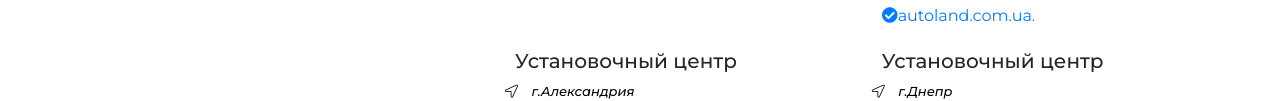
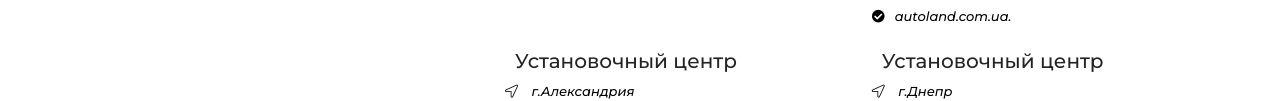
Before and after one commit to Dromich/Trade-films, a plain HTML site: page partners.html in a window 1280 px wide. Shown: the part 2303-2404 px from the top of the page. Drawn offline with Linux system fonts and the light colour scheme; no server answers.

Commit message:
Оновлена сторінка партнеи фінал

```diff
--- a/partners.html
+++ b/partners.html
@@ -474,7 +474,7 @@
 							&nbsp &nbsp ул. Винниченко, 5</p>
 						<a href="+38067289-34-91" class="p-partners"> <i class="fal fa-phone"></i>+38 (067)289-34-91
 						</a><br>
-						<a href="http://autoland.com.ua"><i class="fa fa-check-circle" aria-hidden="true"></i>autoland.com.ua.</a>
+						<a class="p-partners" href="http://autoland.com.ua"><i class="fa fa-check-circle" aria-hidden="true"></i>autoland.com.ua.</a>
 					</div>
 
 
@@ -487,8 +487,6 @@
 						<a href="tel:+380673291584" class="p-partners"> <i class="fal fa-phone"></i>+38 067 329 15 84
 						</a>
 					</div>
-
-
 
 
 
```
